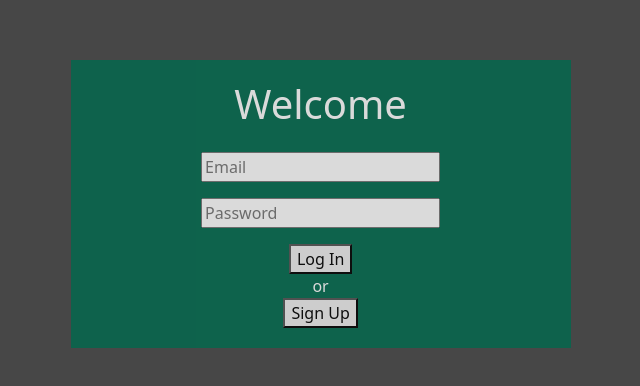
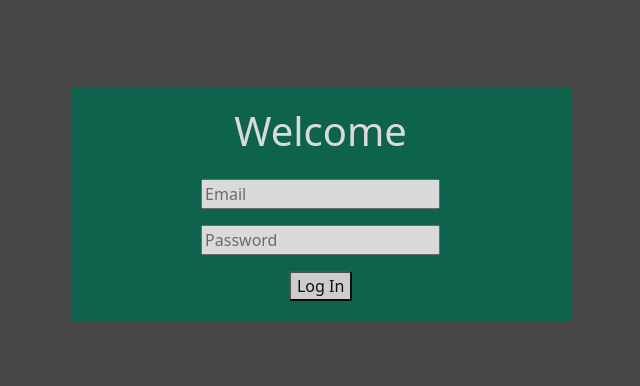
Before and after one commit to szymci0/pos-projekt, a Vue app in the folder web/: page /account/login in a window 1280 px wide. Shown: the part 196-582 px from the top of the page, without its empty margins (313-953 px from the left). Built offline with nearby package versions, Linux system fonts and the light colour scheme; no server answers; what v-tables-3 would draw is missing.

Commit message:
Remove unused button

```diff
--- a/web/src/views/LoginView.vue
+++ b/web/src/views/LoginView.vue
@@ -24,10 +24,6 @@
                         Log In
                     </button>
                 </form>
-                or
-                <button class="nav-btn" @click="signUp">
-                    Sign Up
-                </button>
             </div>
         </div>
     </div>
@@ -66,9 +62,6 @@ export default {
             }
             this.redirectAuthenticated();
         },
-        signUp() {
-            return alert('TOBEDONE');
-        }
     }
 }
 </script>
```
